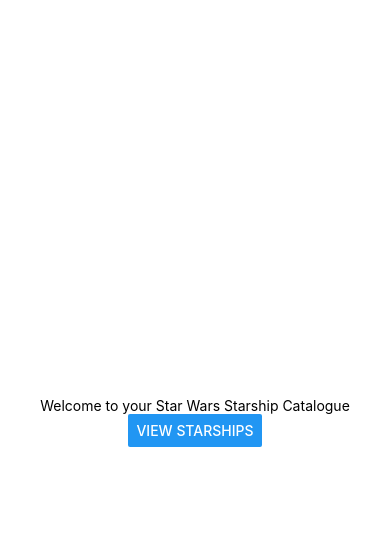
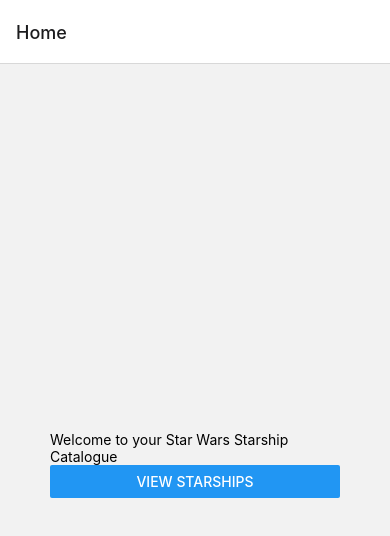
Before and after one commit to dconley1212/starships, a React Native app: screen /Home in a window 390 px wide. Shown: the top 536 px of the page. Built offline with nearby package versions, Linux system fonts and the light colour scheme.

Commit message:
added navigation, new starship component, and network request for the specific info for each starship

```diff
--- a/App.js
+++ b/App.js
@@ -1,46 +1,19 @@
 import React, { useState } from "react";
 import { StyleSheet, Text, View, Button, FlatList } from "react-native";
+import { NavigationContainer, StackActions } from "@react-navigation/native";
+import { createNativeStackNavigator } from "@react-navigation/native-stack";
+import Home from "./components/home";
+import Starship from "./components/starship";
+
+const Stack = createNativeStackNavigator();
 
 export default function App() {
-  const [isloading, setIsLoading] = useState(false);
-  const [starships, setStarships] = useState([]);
-  const [starShipNames, setStarShipNames] = useState([]);
-
-  const handleViewStarships = () => {
-    fetch("https://swapi.dev/api/starships")
-      .then((resp) => resp.json())
-      .then((json) => {
-        setStarships(json.results);
-        const results = json.results;
-        console.log(results);
-        const names = results.map((starship) => {
-          return { ["starshipName"]: starship.name };
-        });
-        names.forEach((item, i) => (item["key"] = i + 1));
-        setStarShipNames(names);
-      })
-      .catch((err) => console.log(err));
-  };
-
   return (
-    <View style={styles.container}>
-      <Text>Welcome to your Star Wars Starship Catalogue</Text>
-      <Button onPress={handleViewStarships} title="View Starships"></Button>
-      {starShipNames.length > 0 ? (
-        <FlatList
-          data={starShipNames}
-          renderItem={({ item }) => <Text>{item.starshipName}</Text>}
-        />
-      ) : null}
-    </View>
+    <NavigationContainer>
+      <Stack.Navigator>
+        <Stack.Screen name="Home" component={Home} />
+        <Stack.Screen name="Starship" component={Starship} />
+      </Stack.Navigator>
+    </NavigationContainer>
   );
 }
-
-const styles = StyleSheet.create({
-  container: {
-    flex: 1,
-    backgroundColor: "#fff",
-    alignItems: "center",
-    justifyContent: "center",
-  },
-});
--- /dev/null
+++ b/components/home.js
@@ -0,0 +1,71 @@
+import React, { useState } from "react";
+import { StyleSheet, Text, View, Button, FlatList } from "react-native";
+
+const Home = ({ navigation }) => {
+  const [isloading, setIsLoading] = useState(false);
+  const [starShipNames, setStarShipNames] = useState([]);
+
+  const handleViewStarships = () => {
+    fetch("https://swapi.dev/api/starships")
+      .then((resp) => resp.json())
+      .then((json) => {
+        const results = json.results;
+        const names = results.map((starship) => {
+          return {
+            ["starshipName"]: starship.name,
+            ["url"]: starship.url,
+          };
+        });
+        names.forEach((item, i) => (item["key"] = i + 1));
+        setStarShipNames(names);
+      })
+      .catch((err) => console.log(err));
+  };
+  return (
+    <View style={styles.container}>
+      <View>
+        <Text>Welcome to your Star Wars Starship Catalogue</Text>
+        <Button onPress={handleViewStarships} title="View Starships"></Button>
+      </View>
+      {starShipNames.length > 0 ? (
+        <View style={styles.lowerContainer}>
+          <FlatList
+            data={starShipNames}
+            renderItem={({ item }) => (
+              //   <Text style={styles.item}>{item.starshipName}</Text>
+              <Button
+                onPress={() =>
+                  navigation.navigate("Starship", { url: item.url })
+                }
+                title={item.starshipName}
+              ></Button>
+            )}
+          />
+        </View>
+      ) : null}
+    </View>
+  );
+};
+
+const styles = StyleSheet.create({
+  container: {
+    flex: 1,
+    justifyContent: "center",
+    alignItems: "center",
+    padding: 50,
+    marginTop: 20,
+  },
+  lowerContainer: {
+    flex: 1,
+    padding: 50,
+    width: 400,
+  },
+  item: {
+    backgroundColor: "#f9de4b",
+    padding: 15,
+    marginVertical: 7,
+    width: 500,
+  },
+});
+
+export default Home;
--- /dev/null
+++ b/components/starship.js
@@ -0,0 +1,31 @@
+import React, { useEffect, useState } from "react";
+import { View, Text } from "react-native";
+
+const Starship = ({ route }) => {
+  const { url } = route.params;
+  const [starship, setStarship] = useState({});
+
+  useEffect(() => {
+    fetch(`${url}`)
+      .then((resp) => resp.json())
+      .then((json) => {
+        console.log(json);
+        setStarship(json);
+      })
+      .catch((err) => console.log(err));
+  }, []);
+
+  return (
+    <>
+      <View>
+        <Text>Name: {starship.name}</Text>
+        <Text>Starship Class: {starship.starship_class}</Text>
+        <Text>Cargo Capacity: {starship.cargo_capacity}</Text>
+        <Text>HyperDrive Rating: {starship.hyperdrive_rating}</Text>
+        <Text>Manufacturer: {starship.manufacturer}</Text>
+      </View>
+    </>
+  );
+};
+
+export default Starship;
--- a/package.json
+++ b/package.json
@@ -9,10 +9,14 @@
     "web": "expo start --web"
   },
   "dependencies": {
+    "@react-navigation/native": "^6.1.2",
+    "@react-navigation/native-stack": "^6.9.8",
     "expo": "~47.0.12",
     "expo-status-bar": "~1.4.2",
     "react": "18.1.0",
-    "react-native": "0.70.5"
+    "react-native": "0.70.5",
+    "react-native-safe-area-context": "4.4.1",
+    "react-native-screens": "~3.18.0"
   },
   "devDependencies": {
     "@babel/core": "^7.12.9"
```
Also changed, not shown: 1 other file (tests, documents, lock files or other folders).
